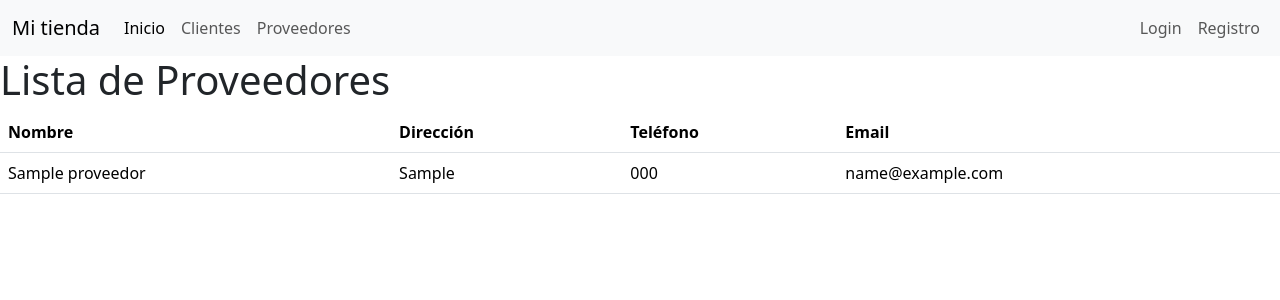
After one commit to yecit1997/tienda, a Django app: page /proveedores/ in a window 1280 px wide. The commit adds this page. Shown: the top 300 px of the page. Run offline with Django 5.2, Linux system fonts and the light colour scheme; tables that the repository leaves empty hold one stand-in row (values such as "Sample post"); some libraries are stand-ins or nearby versions.

Commit message:
Configuramos toda la logica y paginas para la creacion y listado de los proveedores

```diff
--- /dev/null
+++ b/apps/proveedores/urls.py
@@ -0,0 +1,9 @@
+from django.urls import path
+from .views import create_proveedor, list_proveedores
+
+app_name = 'proveedores'
+
+urlpatterns = [
+    path('', list_proveedores.as_view(), name='listar_proveedores'),
+    path('crear-proveedor/', create_proveedor.as_view(), name='crear_proveedor'),
+]
--- a/apps/proveedores/views.py
+++ b/apps/proveedores/views.py
@@ -1,3 +1,22 @@
-from django.shortcuts import render
+# from django.shortcuts import render
+from django.views.generic import (
+    ListView,
+    DetailView,
+    CreateView,
+    UpdateView,
+    DeleteView,
+)
+from .models import Proveedor
+from .proveedores_forms import ProveedorForm
 
-# Create your views here.
+
+class create_proveedor(CreateView):
+    template_name = "proveedores/crear_proveedor.html"
+    form_class = ProveedorForm
+    success_url = "/proveedores/"
+
+
+class list_proveedores(ListView):
+    template_name = "proveedores/lista_proveedor.html"
+    model = Proveedor
+    context_object_name = "proveedores"
--- a/core/urls.py
+++ b/core/urls.py
@@ -4,4 +4,6 @@ from django.urls import path, include
 urlpatterns = [
     path('admin/', admin.site.urls),
     path('clientes/', include('apps.clientes.urls')),
+    path('proveedores/', include('apps.proveedores.urls')),
+    # path('productos/', include('apps.productos.urls')),
 ]
--- a/templates/components/navbar.html
+++ b/templates/components/navbar.html
@@ -1,16 +1,25 @@
 <nav class="navbar navbar-expand-lg navbar-light bg-light">
   <div class="container-fluid">
     <a class="navbar-brand" href="#">Mi tienda</a>
-    <button class="navbar-toggler" type="button" data-bs-toggle="collapse" data-bs-target="#navbarNavAltMarkup" aria-controls="navbarNavAltMarkup" aria-expanded="false" aria-label="Toggle navigation">
-      <span class="navbar-toggler-icon"></span>
-    </button>
+    <button class="navbar-toggler" type="button" data-bs-toggle="collapse" data-bs-target="#navbarNavAltMarkup" aria-controls="navbarNavAltMarkup" aria-expanded="false" aria-label="Toggle navigation"><span class="navbar-toggler-icon"></span></button>
     <div class="collapse navbar-collapse" id="navbarNavAltMarkup">
       <div class="navbar-nav">
         <a class="nav-link active" aria-current="page" href="#">Inicio</a>
-        <a class="nav-link" href="#">Características</a>
-        <a class="nav-link" href="#">Precios</a>
-        <a class="nav-link disabled" href="#" tabindex="-1" aria-disabled="true">Deshabilitado</a>
+        <a class="nav-link" href="#">Clientes</a>
+        <a class="nav-link" href="{% url 'proveedores:listar_proveedores' %}">Proveedores</a>
       </div>
+      <!-- Enlaces de autenticación alineados a la derecha -->
+      {% if user.is_authenticated %}
+        <div class="navbar-nav ms-auto">
+          <span class="nav-link">Bienvenido, {{ user.username }}</span>
+          <a class="nav-link" href="{% url 'clientes:logout' %}">Cerrar sesión</a>
+        </div>
+      {% else %}
+        <div class="navbar-nav ms-auto">
+          <a class="nav-link" href="{% url 'clientes:login' %}">Login</a>
+          <a class="nav-link" href="{% url 'clientes:register' %}">Registro</a>
+        </div>
+      {% endif %}
     </div>
   </div>
 </nav>
--- /dev/null
+++ b/templates/proveedores/lista_proveedor.html
@@ -0,0 +1,29 @@
+{% extends 'core/base.html' %}
+
+{% block title %}
+    Lista de Proveedores - Tienda Online
+{% endblock title %}
+
+{% block content %}
+    <h1>Lista de Proveedores</h1>
+    <table class="table">
+        <thead>
+            <tr>
+                <th>Nombre</th>
+                <th>Dirección</th>
+                <th>Teléfono</th>
+                <th>Email</th>
+            </tr>
+        </thead>
+        <tbody>
+            {% for proveedor in proveedores %}
+            <tr>
+                <td>{{ proveedor.nombre }}</td>
+                <td>{{ proveedor.direccion }}</td>
+                <td>{{ proveedor.telefono }}</td>
+                <td>{{ proveedor.email }}</td>
+            </tr>
+            {% endfor %}
+        </tbody>
+    </table>
+{% endblock content %}
```
Also changed, not shown: apps/productos/productos_forms.py (added, +7 -0 lines), apps/proveedores/proveedores_forms.py (added, +7 -0 lines), templates/proveedores/crear_proveedor.html (added, +14 -0 lines).
